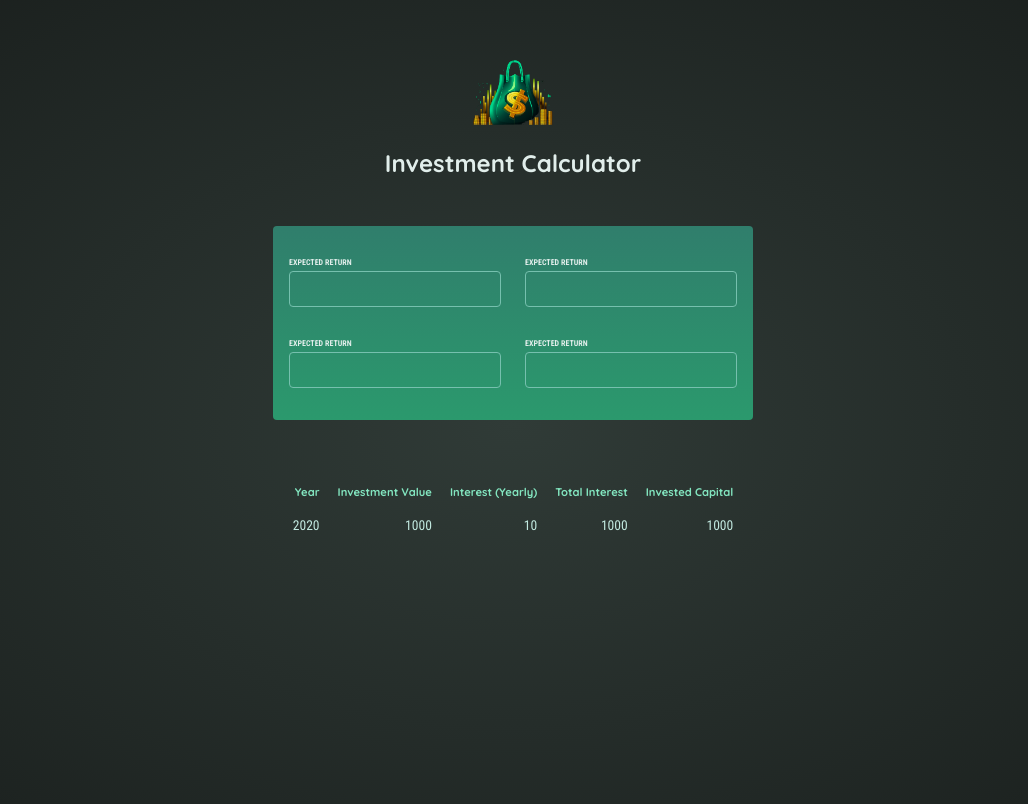
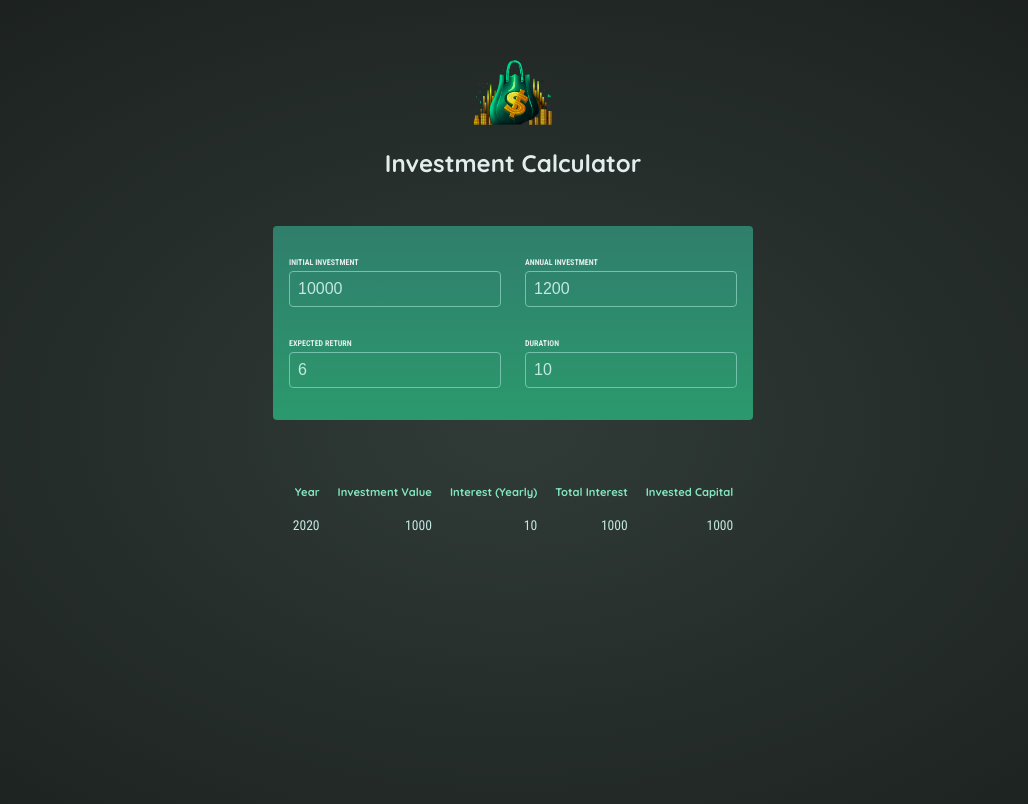
Before and after one commit to nils-dambowy/InvestmentCalculator, a React (Vite) app: page / in a window 1280 px wide. Shown: the top 804 px of the page, without its empty margins (127-1155 px from the left). Built offline with nearby package versions, Linux system fonts and the light colour scheme.

Commit message:
added useState Hook

```diff
--- a/src/components/InputField.jsx
+++ b/src/components/InputField.jsx
@@ -1,24 +1,43 @@
+import { useState } from 'react';
+
 export default function InputField(children) {
+
+    const [userInput, setUserInput] = useState({
+        initialInvestment: 10000,
+        annualInvestment: 1200,
+        expectedReturn: 6,
+        duration: 10,
+      });
+
+      function handleChange(inputIdentifier, newValue) {
+            setUserInput((prevUserInput) => {
+                    return {
+                        ...prevUserInput,
+                        [inputIdentifier]: newValue,
+                    };
+            });
+      }
+
     return (
         <section id="user-input">
             <div className="input-group">
                 <p>
-                <label >Expected return</label>
-                <input type="number"/>
+                <label >Initial Investment</label>
+                <input required value={userInput.initialInvestment}  onChange={e => handleChange("initialInvestment", e.target.value)} type="number"/>
                 </p>
                 <p>
-                <label >Expected return</label>
-                <input type="number"/>
+                <label > Annual Investment </label>
+                <input required value={userInput.annualInvestment} onChange={e => handleChange("annualInvestment", e.target.value)} type="number"/>
                 </p>
             </div>
             <div className="input-group">
                 <p>
                 <label >Expected return</label>
-                <input type="number"/>
+                <input required value={userInput.expectedReturn} onChange={e => handleChange("expectedReturn", e.target.value)} type="number"/>
                 </p>
                 <p>
-                <label >Expected return</label>
-                <input type="number"/>
+                <label >Duration</label>
+                <input required value={userInput.duration} onChange={e => handleChange("duration", e.target.value)} type="number"/>
                 </p>
             </div>
 
```
Also changed, not shown: 1 other file (tests, documents, lock files or other folders).
